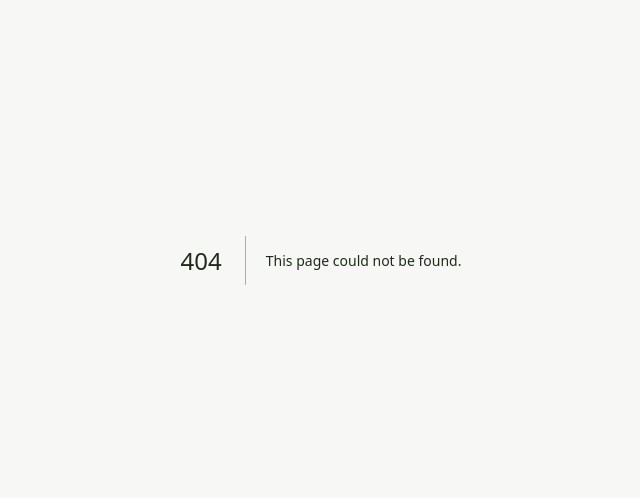
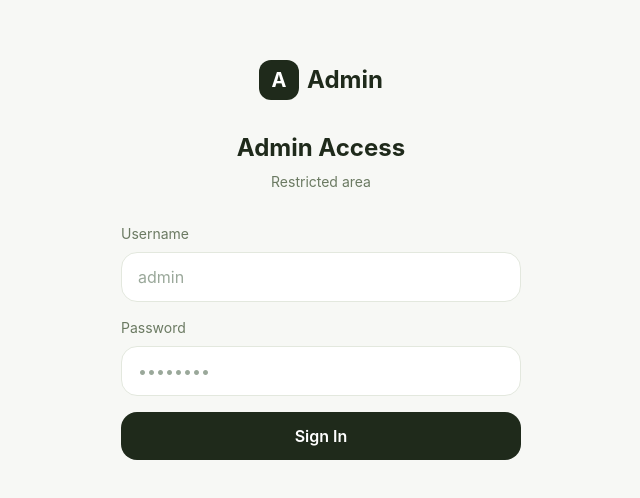
Before and after one commit to paercy32-eng/Teslauganda-invest, a Next.js app: page /admin/login in a window 1280 px wide. Before the commit this address had no page. Shown: the part 140-638 px from the top of the page, without its empty margins (319-959 px from the left). Built offline with nearby package versions, Linux system fonts and the light colour scheme.

Commit message:
Create page.tsx

```diff
--- /dev/null
+++ b/app/admin/login/page.tsx
@@ -0,0 +1,97 @@
+'use client';
+
+import { useState } from 'react';
+import { useRouter } from 'next/navigation';
+
+export default function AdminLoginPage() {
+  const router = useRouter();
+  const [username, setUsername] = useState('');
+  const [password, setPassword] = useState('');
+  const [error, setError] = useState('');
+  const [loading, setLoading] = useState(false);
+
+  async function onSubmit(e: React.FormEvent) {
+    e.preventDefault();
+    setError('');
+    setLoading(true);
+
+    try {
+      const res = await fetch('/api/admin/login', {
+        method: 'POST',
+        headers: { 'Content-Type': 'application/json' },
+        body: JSON.stringify({ username, password }),
+      });
+      const data = await res.json();
+
+      if (!res.ok) {
+        setError(data.error || 'Login failed');
+        setLoading(false);
+        return;
+      }
+
+      router.push('/admin');
+      router.refresh();
+    } catch {
+      setError('Something went wrong.');
+      setLoading(false);
+    }
+  }
+
+  return (
+    <main className="min-h-screen px-6 py-10 animate-fade-in flex flex-col justify-center">
+      <div className="flex items-center gap-2 mb-8 justify-center">
+        <div className="w-10 h-10 rounded-xl bg-[#1F2A1B] flex items-center justify-center text-white font-bold text-xl">
+          A
+        </div>
+        <span className="text-2xl font-bold text-[#1F2A1B]">Admin</span>
+      </div>
+
+      <h1 className="text-2xl font-bold mb-2 text-center text-[#1F2A1B]">
+        Admin Access
+      </h1>
+      <p className="text-[#6B7A62] mb-8 text-center text-sm">
+        Restricted area
+      </p>
+
+      <form onSubmit={onSubmit} className="space-y-4">
+        <div>
+          <label className="block text-sm text-[#6B7A62] mb-2">Username</label>
+          <input
+            type="text"
+            className="input-light"
+            placeholder="admin"
+            value={username}
+            onChange={(e) => setUsername(e.target.value)}
+            required
+          />
+        </div>
+
+        <div>
+          <label className="block text-sm text-[#6B7A62] mb-2">Password</label>
+          <input
+            type="password"
+            className="input-light"
+            placeholder="••••••••"
+            value={password}
+            onChange={(e) => setPassword(e.target.value)}
+            required
+          />
+        </div>
+
+        {error && (
+          <div className="bg-[#FDF3F3] border border-[#E5B5B5] rounded-2xl px-4 py-3 text-sm text-[#A13A3A]">
+            {error}
+          </div>
+        )}
+
+        <button
+          type="submit"
+          className="w-full bg-[#1F2A1B] text-white font-semibold py-3 rounded-2xl active:scale-[0.98] transition disabled:opacity-50"
+          disabled={loading}
+        >
+          {loading ? 'Signing in…' : 'Sign In'}
+        </button>
+      </form>
+    </main>
+  );
+}
```
